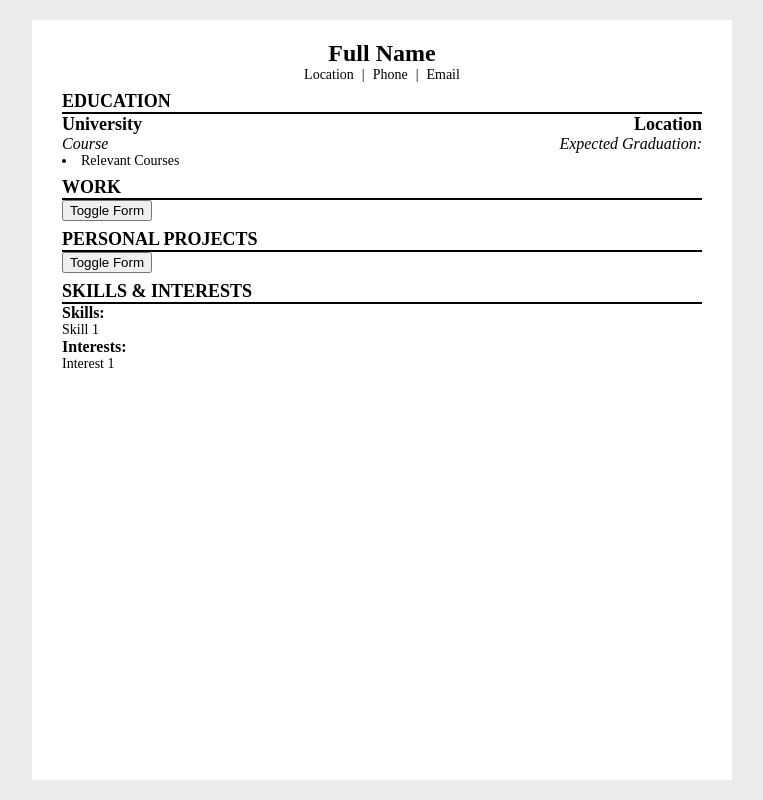
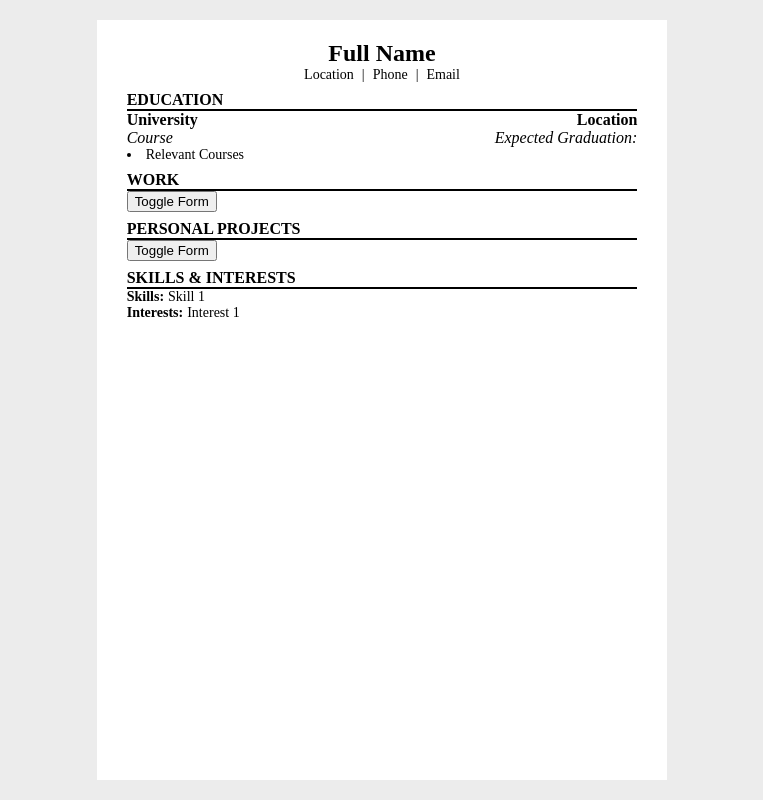
Before and after one commit to wrainf/cv-creator, a React (Create React App) app: page / in a window 1280 px wide. Shown: the whole page, without its empty margins (258-1021 px from the left). Built offline with nearby package versions, Linux system fonts and the light colour scheme.

Commit message:
styled skills component

```diff
--- a/src/App.css
+++ b/src/App.css
@@ -1,3 +1,7 @@
+:root {
+  --height: min(90vh,1200px);
+}
+
 h1,h2,h3,h4,p {
   margin: 0px;
 }
@@ -5,10 +9,10 @@ h1{
   font-size: 24px;
 }
 h2 {
-  font-size: 18px;
+  font-size: 16px;
 }
 h3{
-  font-size: 18px;
+  font-size: 16px;
 }
 p, li {
   font-size: 14px;
@@ -27,8 +31,8 @@ body {
 
 #content {
   background-color: white;
-  width: 40rem;
-  height: 90vh;
+  width: calc(var(--height) /1.41);
+  height: var(--height);
   padding: 20px 30px;
   display: flex;
   flex-direction: column;
@@ -108,8 +112,18 @@ h4 {
   align-items: center;
 }
 
+#skills-section div {
+  display: flex;
+  align-items: center;
+  gap: 4px;
+  font-size: 14px;
+}
+
 @media print{
   button{
     display: none;
   }
+  #content {
+    padding: 0px;
+  }
 }
```
